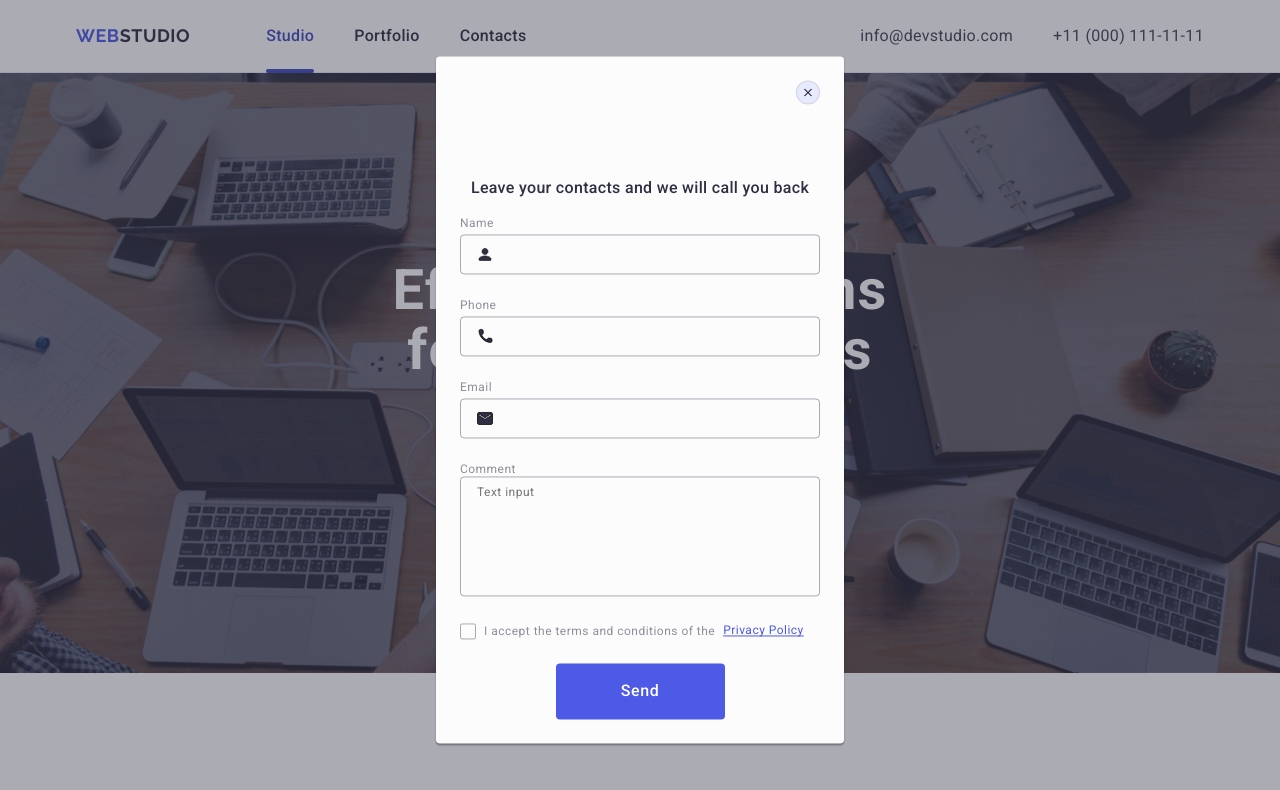
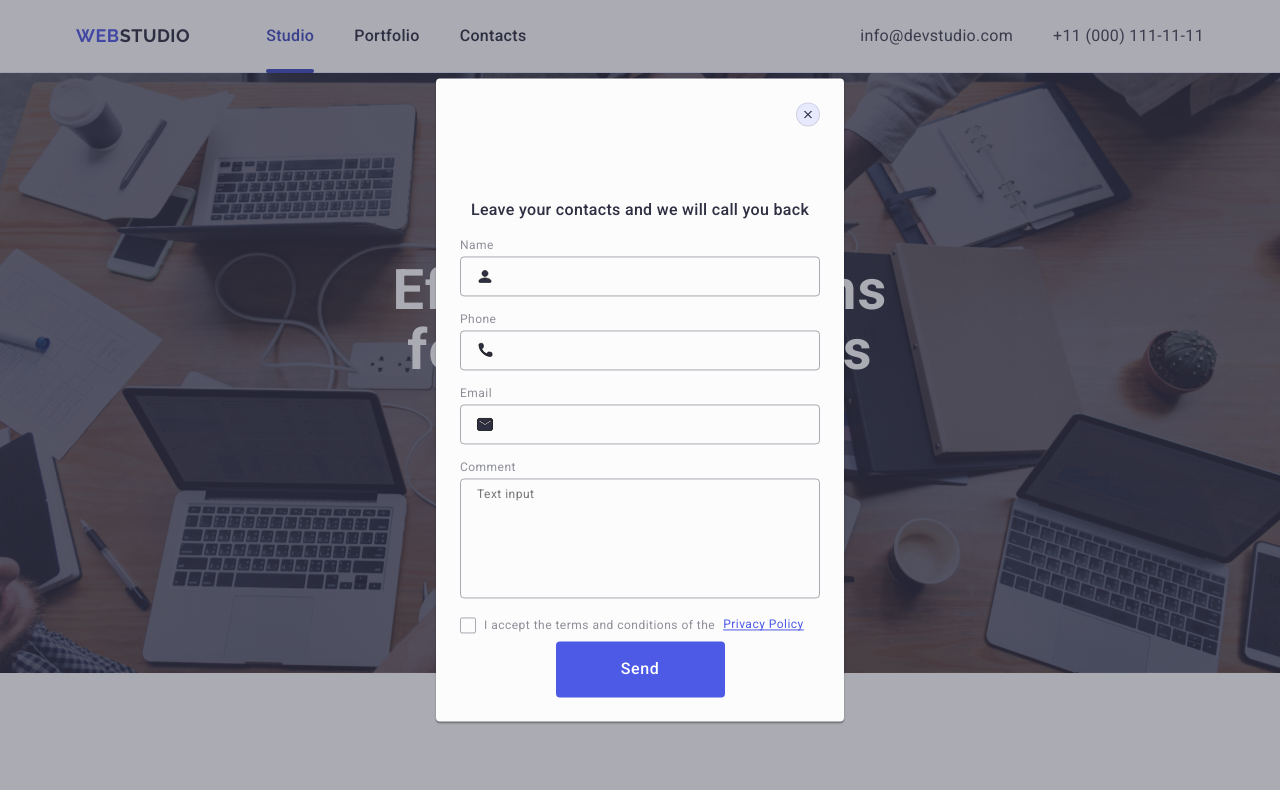
Before and after one commit to Dariya-Fotina/goit-markup-hw-05, a plain HTML site: page index.html in a window 1280 px wide. Shown: the top 790 px of the page. Drawn offline with nearby package versions, Linux system fonts and the light colour scheme.

Commit message:
add index file

```diff
--- a/css/styles.css
+++ b/css/styles.css
@@ -742,7 +742,8 @@ fill: #ffffff;
 .input-cont {
     position: relative;
     outline: transparent;
-margin-bottom: 16px;  }
+margin-bottom: 16px;
+  }
 
 .modal-icon {
 fill: transparent;
@@ -787,7 +788,7 @@ fill: #4D5AE5;
 }
 
 .modal-field {
-    margin-bottom: 24px;
+    margin-bottom: 8px;
 }
 
 .modal-check-text {
@@ -818,6 +819,10 @@ fill: #4D5AE5;
     fill: #f4f4fd;
 }
 
+.modal-cont-comment {
+    margin-bottom: 16px;
+}
+
 .privacy-policy {
     font-size: 12px;
         line-height: 1.16667;
--- a/index.html
+++ b/index.html
@@ -816,8 +816,12 @@
               </svg>
             </div>
           </div>
-          <div class="modal-field">
-            <label for="user-comment">Comment</label>
+          <div class="modal-field modal-cont-comment">
+            <label
+              for="user-comment"
+              class="modal-label"
+              >Comment</label
+            >
             <textarea
               name="user-comment"
               id="user-comment"
```
